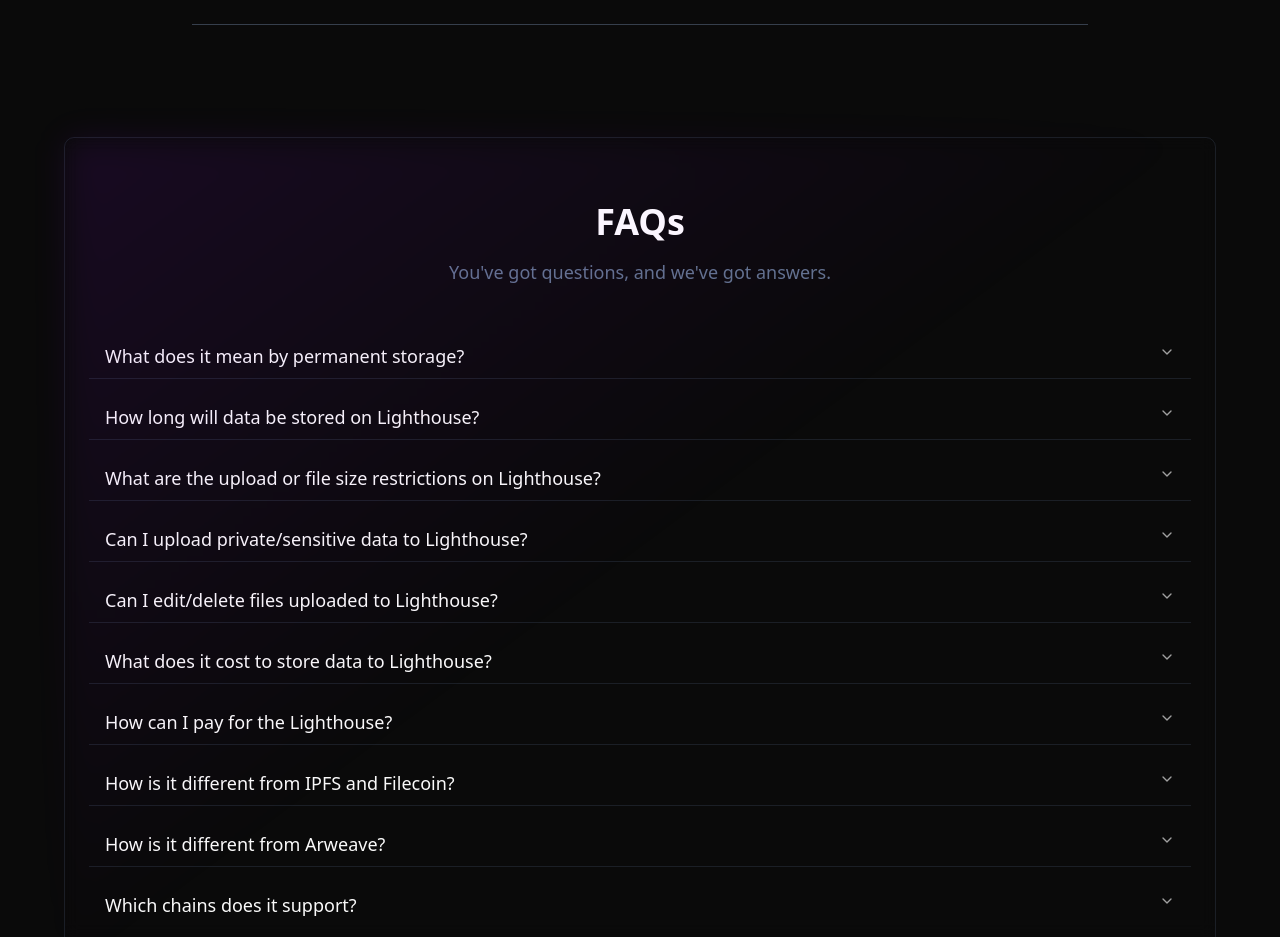
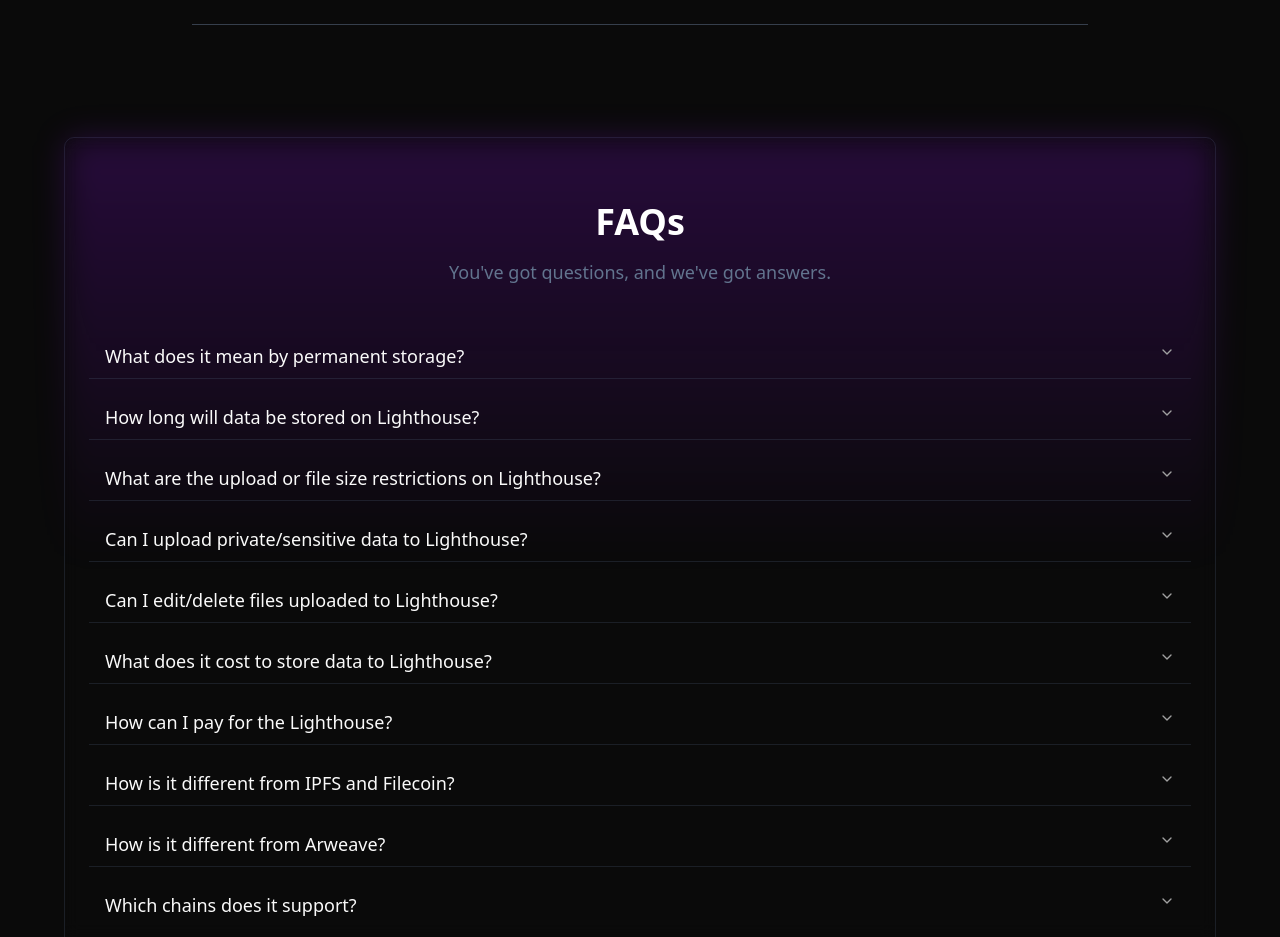
Before and after one commit to AkashJana18/lighthouse-revamp, a Next.js app: page / in a window 1280 px wide. Shown: the part 5060-5997 px from the top of the page. Built offline with nearby package versions, Linux system fonts and the light colour scheme.

Commit message:
chore: minor change

```diff
--- a/src/components/FAQ.tsx
+++ b/src/components/FAQ.tsx
@@ -64,7 +64,7 @@
         id="faq"
         className="relative py-8 md:py-16 bg-transparent backdrop-blur-sm border border-slate-600/30 rounded-lg sm:mx-8 lg:mx-16 my-8 max-w-7xl mx-auto"
       >
-        <div className="absolute inset-0 rounded-xl bg-gradient-to-br from-purple-600/10 via-transparent to-transparent blur-lg pointer-events-none" />
+        <div className="absolute top-0 inset-0 rounded-xl bg-gradient-to-b from-purple-600/20 via-transparent to-transparent blur-lg pointer-events-none -z-10" />
 
         <div className="max-w-6xl mx-auto px-4 sm:px-6">
           {/* Heading */}
--- a/src/components/ui/MagicCard.tsx
+++ b/src/components/ui/MagicCard.tsx
@@ -21,8 +21,8 @@
   gradientSize = 200,
   gradientColor = "#262626",
   gradientOpacity = 1,
-  gradientFrom = "#9E7AFF",
-  gradientTo = "#FE8BBB",
+  gradientFrom = "#F0F4FF",   // Bright whitish (cool off-white with a blue tint)
+  gradientTo = "#FFEE58"
 }: MagicCardProps) {
   const cardRef = useRef<HTMLDivElement>(null);
   const mouseX = useMotionValue(-gradientSize);
```
